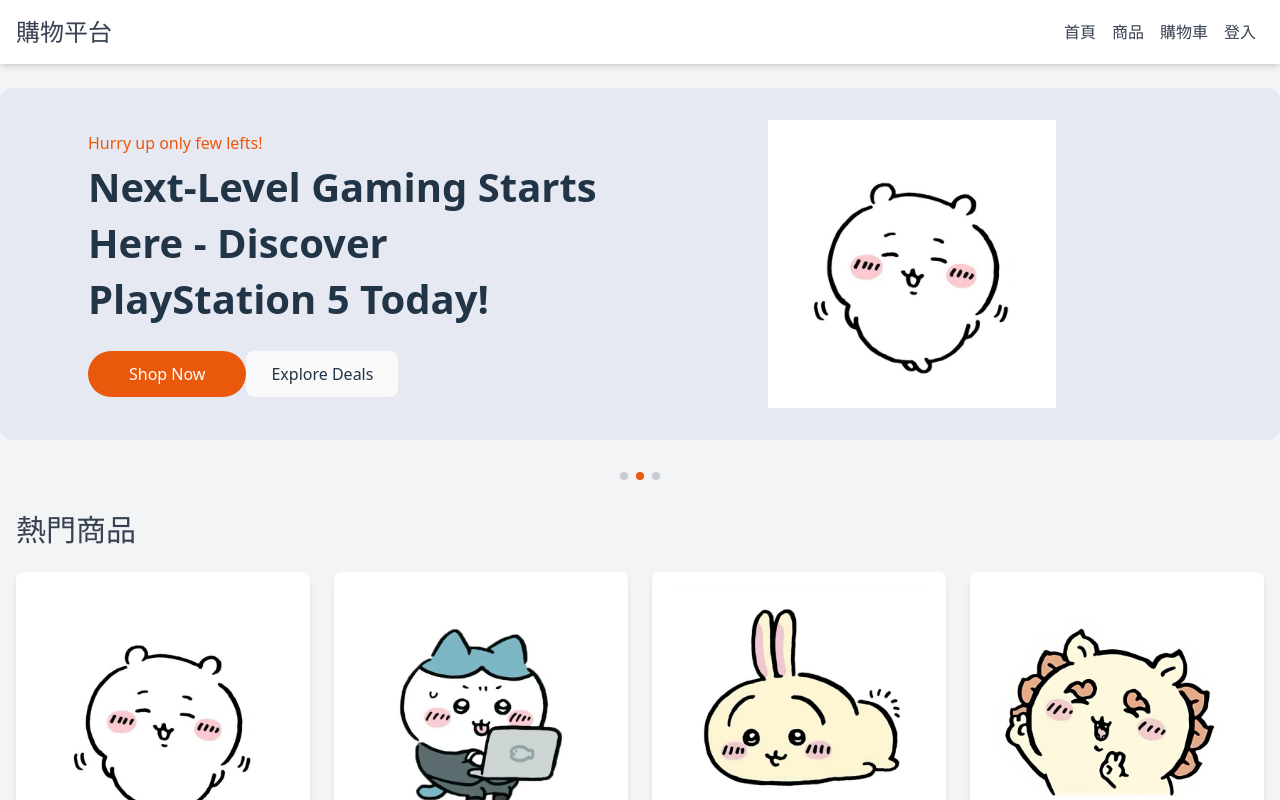
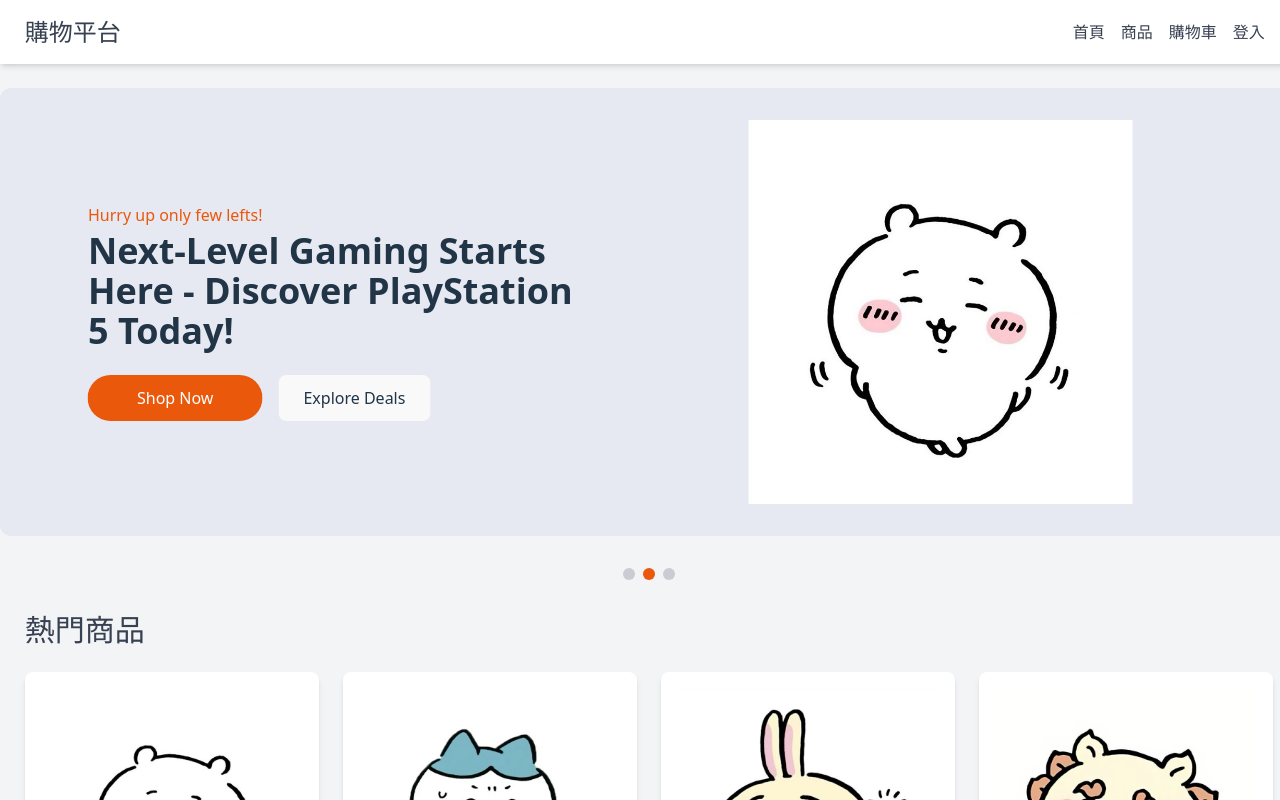
Before and after one commit to HOSHICHEN7267/web_team07, a React (Vite) app in the folder my-shopping-platform/: page / in a window 1280 px wide. Shown: the top 800 px of the page. Built offline with nearby package versions, Linux system fonts and the light colour scheme.

Commit message:
Complete basic rwd (Need to deal with the overflowing problem)

```diff
--- a/my-shopping-platform/src/components/HeadSlider.jsx
+++ b/my-shopping-platform/src/components/HeadSlider.jsx
@@ -52,15 +52,15 @@ const HeaderSlider = () => {
         {sliderData.map((slide, index) => (
           <div
             key={slide.id}
-            className="flex flex-col-reverse md:flex-row items-center justify-between bg-[#E6E9F2] py-8 md:px-14 px-5 mt-6 rounded-xl min-w-full"
+            className="flex flex-col-reverse md:flex-row items-center justify-between bg-[#E6E9F2] py-8 md:px-14 px-5 mt-6 rounded-xl min-w-full lg:gap-10"
           >
-            <div className="md:pl-8 mt-10 md:mt-0">
-              <p className="md:text-base text-orange-600 pb-1">{slide.offer}</p>
-              <h1 className="max-w-lg md:text-[40px] text-2xl font-semibold md:leading-[56px] leading-[40px]">
+            <div className="md:pl-8 mt-10 md:mt-0 text-center md:text-left">
+              <p className="md:text-base text-sm text-orange-600 pb-1">{slide.offer}</p>
+              <h1 className="max-w-lg text-xl sm:text-2xl md:text-3xl lg:text-4xl font-semibold md:leading-[56px] leading-[40px]">
                 {slide.title}
               </h1>
-              <div className="flex items-center mt-4 md:mt-6">
-                <button className="md:px-10 px-7 md:py-2.5 py-2 bg-orange-600 rounded-full text-white font-medium">
+              <div className="flex items-center mt-4 md:mt-6 gap-4 justify-center md:justify-start">
+                <button className="sm:px-8 md:px-10 lg:px-12 sm:py-2 md:py-2.5 bg-orange-600 rounded-full text-white font-medium">
                   {slide.buttonText1}
                 </button>
                 <button className="group flex items-center gap-2 px-6 py-2.5 font-medium">
@@ -70,7 +70,7 @@ const HeaderSlider = () => {
             </div>
             <div className="flex items-center flex-1 justify-center">
               <img
-                className="md:w-72 w-48"
+                className="w-40 sm:w-56 md:w-72 lg:w-96"
                 src={slide.imgSrc}
                 alt={`Slide ${index + 1}`}
               />
@@ -84,7 +84,7 @@ const HeaderSlider = () => {
           <div
             key={index}
             onClick={() => handleSlideChange(index)}
-            className={`h-2 w-2 rounded-full cursor-pointer ${
+            className={`h-2 w-2 sm:h-2 sm:w-2 md:h-3 md:w-3 rounded-full cursor-pointer ${
               currentSlide === index ? "bg-orange-600" : "bg-gray-500/30"
             }`}
           ></div>
```
